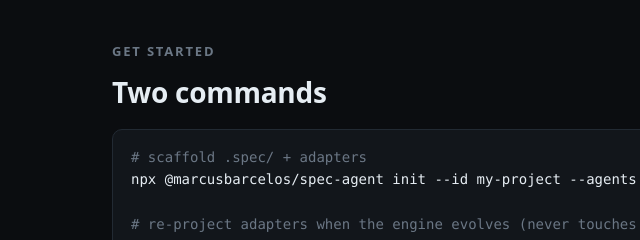
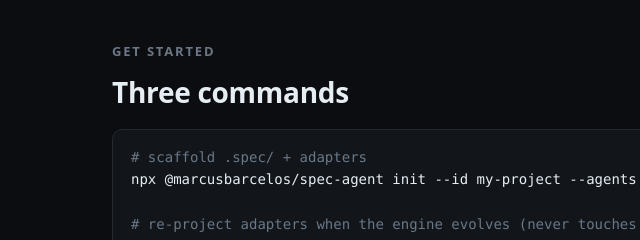
Before and after one commit to MarcusViniciusBarcelos/spec-agent, a website: page docs/index.html in a window 1280 px wide. Shown: the part 4349-4589 px from the top of the page, 70-710 px from the left. Drawn offline with Linux system fonts and the light colour scheme.

Commit message:
fix(landing): 'Two commands' -> 'Three commands' (verify added); bump 0.1.4

```diff
--- a/docs/index.html
+++ b/docs/index.html
@@ -210,7 +210,7 @@
 <section id="start">
   <div class="wrap">
     <h2>Get started</h2>
-    <h3 class="big">Two commands</h3>
+    <h3 class="big">Three commands</h3>
 <pre><span class="c"># scaffold .spec/ + adapters</span>
 npx @marcusbarcelos/spec-agent init --id my-project --agents claude,agents-md
 
--- a/package.json
+++ b/package.json
@@ -1,6 +1,6 @@
 {
   "name": "@marcusbarcelos/spec-agent",
-  "version": "0.1.3",
+  "version": "0.1.4",
   "description": "Stop your coding agent from shipping broken code — a verification gate, project rules, and durable learning for Claude Code, Copilot, Cursor, and Codex. Installs via npx; runs alongside your agent.",
   "type": "module",
   "bin": { "spec-agent": "bin/spec-agent.js" },
```
Also changed, not shown: docs/index.pt.html (+1 -1 lines).
